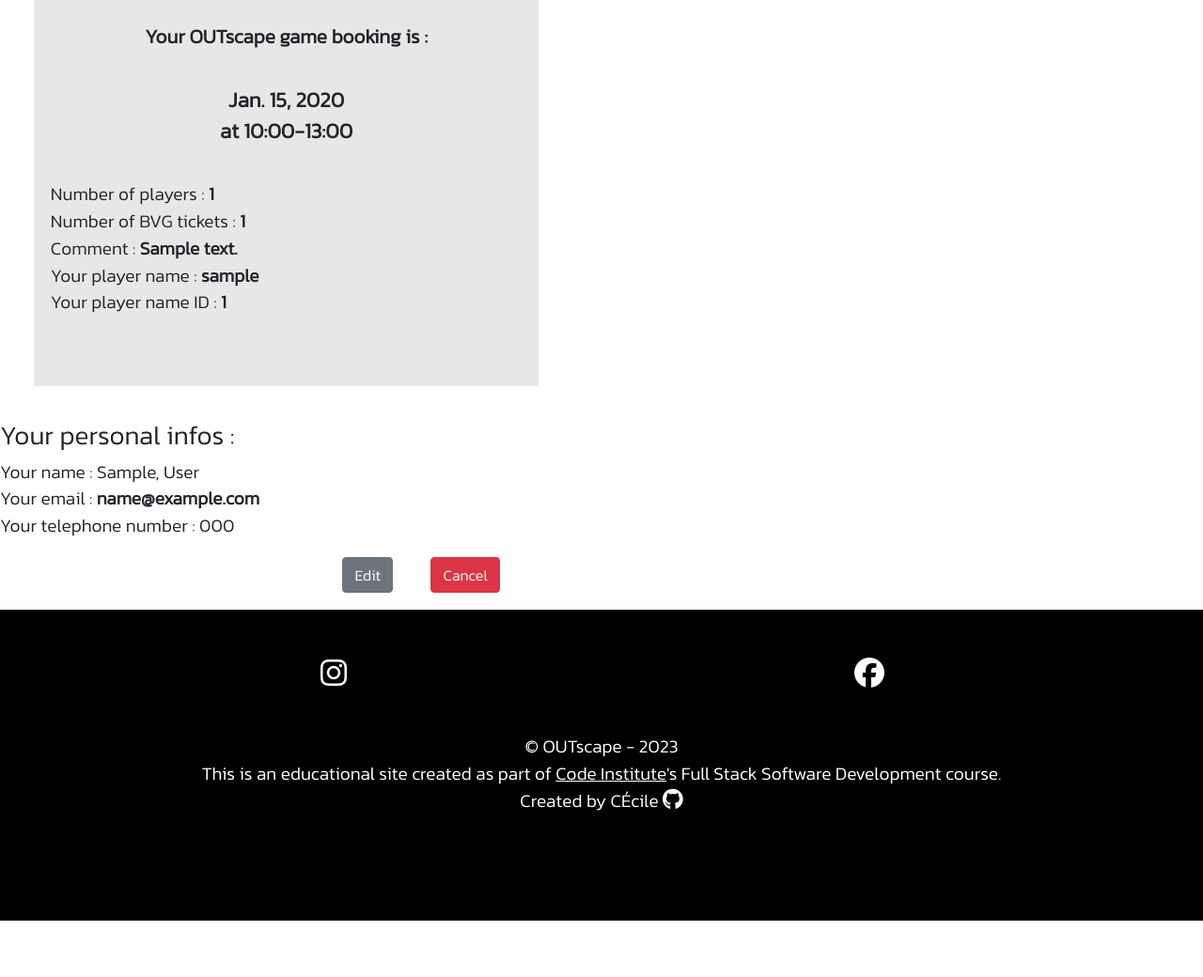
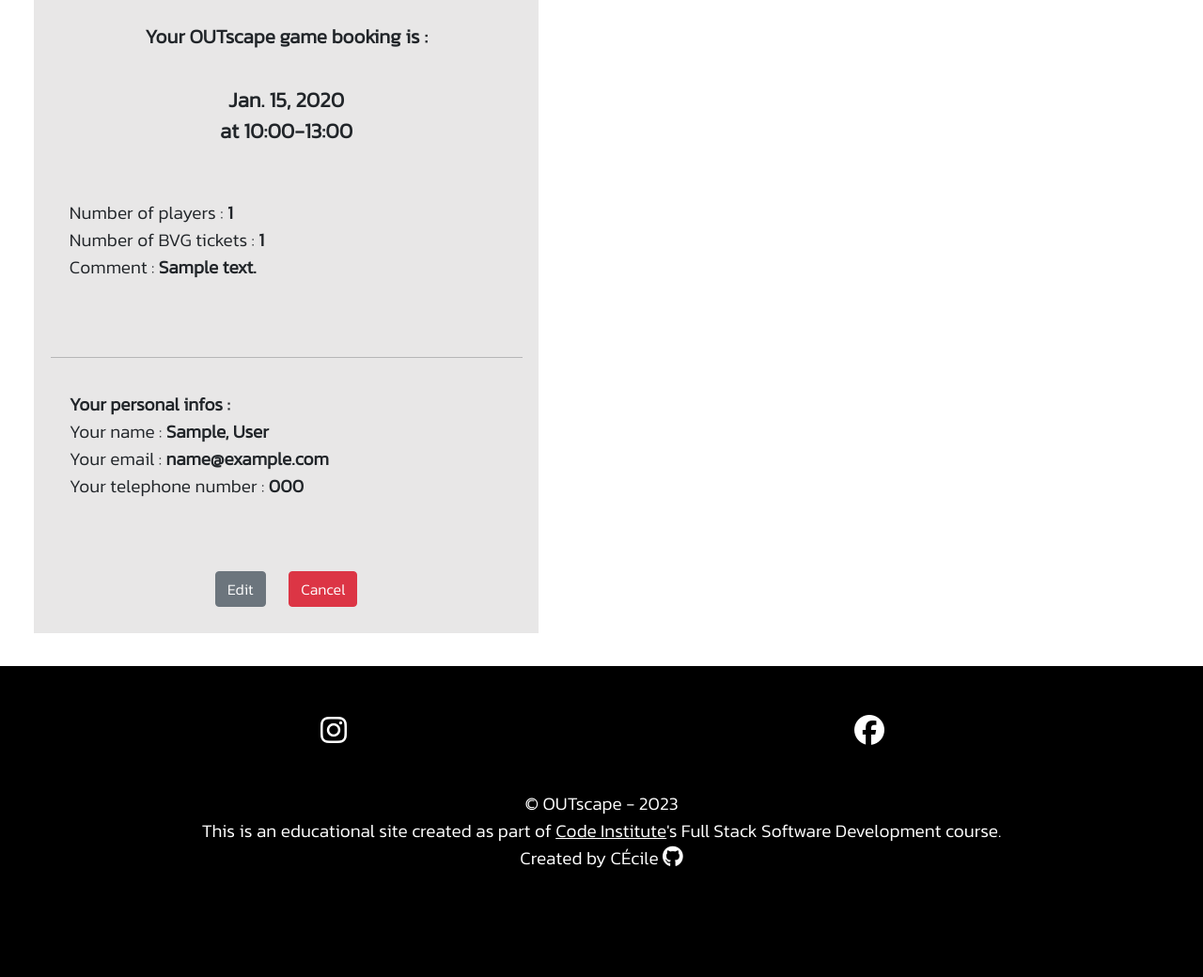
Before and after one commit to cecilegaudron/outscape-game, a Django app: page /booking/1/ in a window 1280 px wide. Shown: the part 561-1601 px from the top of the page at 94% size. Before the commit the page ends 1541 px from the top, so only its background shows below. Run offline with Django 3.2, Linux system fonts and the light colour scheme; a user stored in the database is signed in; tables that the repository leaves empty hold one stand-in row (values such as "Sample post"); some libraries are stand-ins or nearby versions.

Commit message:
Clean useless elements on booking detail page

```diff
--- a/templates/booking_detail.html
+++ b/templates/booking_detail.html
@@ -5,24 +5,20 @@
 <section>
     <div>
         <h1>YOUR BOOKING</h1>
+        <div class="detail-booking">
             {% if user.is_authenticated %}
                 {% if user.id == booking.player_name.id %}
-                <div class="detail-booking">
                     <h2>Your OUTscape game booking is :</h2>
                     <p class="detail-booking-txt">{{ booking.bookdate }}<br>
                         at {{booking.timeslot}}</p>
-                    Number of players : <strong>{{ booking.players }}</strong><br>
+                    <p>Number of players : <strong>{{ booking.players }}</strong><br>
                         Number of BVG tickets : <strong>{{ booking.tickets }}</strong><br>
-                    Comment : <strong>{{ booking.comment }}</strong><br>
-                    Your player name : <strong>{{ booking.player_name }}</strong><br>
-                    Your player name ID : <strong>{{ booking.player_name.id }}</strong></p>
-                </div>
-                <div>
-                    <h3>Your personal infos :</h3>
-                    Your name : <strong></strong>{{ booking.first_name }}, {{ booking.last_name }}</strong><br>
+                        Comment : <strong>{{ booking.comment }}</strong></p><br>
+                    <hr>
+                    <p><strong>Your personal infos :</strong><br>
+                        Your name : <strong>{{ booking.first_name }}, {{ booking.last_name }}</strong><br>
                         Your email : <strong>{{ booking.email }}</strong><br>
-                    Your telephone number : <strong></strong>{{ booking.mobile }}</strong><br>
-                </div>
+                        Your telephone number : <strong>{{ booking.mobile }}</strong></p><br>
                     <div class="button-booking">
                         <button type="button" class="btn btn-secondary btn-grey"><a href="{% url 'booking-update' booking.pk %}">Edit</a></button>
                         <button type="button" class="btn btn-danger btn-red"><a href="{% url 'booking-delete' booking.pk %}">Cancel</a></button>
@@ -30,21 +26,6 @@
                 {% endif %}
             {% endif %}
         </div>
-</section>
-
-<!-- <p>You need to be connected to your personal account to see your booking.<br>
-            Please <a href="{% url 'account_login' %}">login</a> or <a href="{% url 'account_signup' %}">register</a>.</p>
-
-
-{% if submitted %}
-Your booking is awaiting approval
-
-    {% else %}
-        {% if user.is_authenticated %}
-
-        {% endif %}
-{% endif %}
     </div>
 </section>
--->
 {% endblock %}
```
Lines whose indentation alone changed are shown as unchanged.
